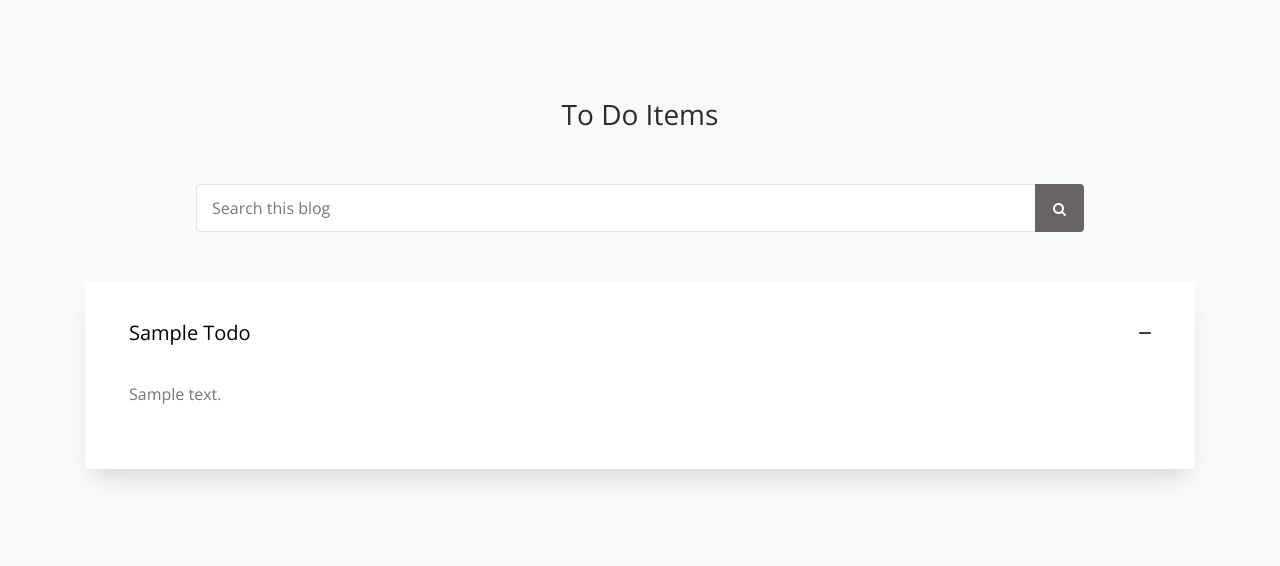
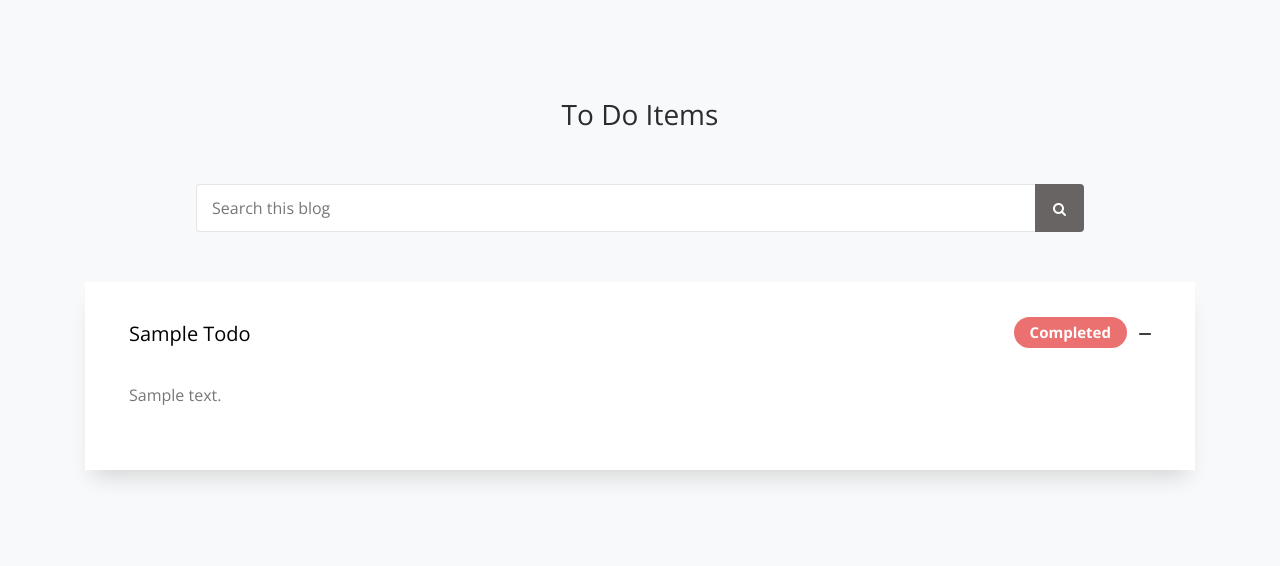
Before and after one commit to amanjha8100/ToDoAppDjango, a Django app: page / in a window 1280 px wide. Shown: the part 53-619 px from the top of the page. Run offline with Django 3.2, Linux system fonts and the light colour scheme; a user stored in the database is signed in; tables that the repository leaves empty hold one stand-in row (values such as "Sample post"); some libraries are stand-ins or nearby versions; some web fonts are replaced.

Commit message:
forms edit and ui completed

```diff
--- a/task/forms.py
+++ b/task/forms.py
@@ -13,3 +13,8 @@ class CreateUserForm(UserCreationForm):
 class AddForm(forms.Form):
     title = forms.CharField(max_length=120)
     msg = forms.CharField(widget=forms.Textarea)
+
+class EditForm(forms.Form):
+    title = forms.CharField(max_length=120)
+    msg = forms.CharField(widget=forms.Textarea)
+    status = forms.BooleanField()
--- a/task/templates/task/edit.html
+++ b/task/templates/task/edit.html
@@ -21,6 +21,10 @@
                 {% endfor %}
             </div>
             <div class="form-group">
+                <label for="status"> Status</label><br>
+                <input type="checkbox" class="form-control" id="status" name="status" value="Completed">
+            </div>
+            <div class="form-group">
                 <button class="btn btn-primary" type="submit">Edit</button>
             </div>
         </form>
--- a/task/templates/task/index.html
+++ b/task/templates/task/index.html
@@ -25,6 +25,9 @@
     text-align: center;
     pointer-events: none;
     color: #aaa;
+}
+.flex-gap{
+  gap:12px;
 }
 </style>
 {% endblock %}
@@ -55,9 +58,14 @@
                   <div class="card">
                     <div class="card-header" id="headingOne">
                       <h2 class="mb-0">
-                        <button class="d-flex align-items-center justify-content-between btn btn-link" data-toggle="collapse" data-target="#collapseOne" aria-expanded="true" aria-controls="collapseOne">
-                          <a href="{% url 'detail' task.id %}" style="color: #000; text-decoration: none;">{{task.title}}</a>
-                          <i class="fa" aria-hidden="true"></i>
+                        <button class="d-flex flex-gap align-items-center justify-content-between btn btn-link" data-toggle="collapse" data-target="#collapseOne" aria-expanded="true" aria-controls="collapseOne">
+                          <a href="{% url 'detail' task.id %}" style="color: #000; text-decoration: none;" class="mr-auto">{{task.title}}</a>
+                          {% if task.status %}
+                          <span class="badge badge-pill badge-danger p-2 px-3">Completed</span>
+                          {% else %}
+                          <span class="badge badge-pill badge-success p-2 px-3">Working</span>
+                          {% endif %}
+                          <i class="fa" aria-hidden="true" class="p-2"></i>
                         </button>
                       </h2>
                     </div>
--- a/task/templates/task/taskdetail.html
+++ b/task/templates/task/taskdetail.html
@@ -6,6 +6,9 @@
         .desktop{
             padding-top: 100px;
         }
+    }
+    .flex-gap{
+        gap:10px;
     }
 </style>
 {% endblock %}
@@ -27,7 +30,7 @@
                         {% else %}
                         <span class="badge badge-pill badge-success p-2 px-3 align-self-start">Working</span>
                         {% endif %}
-                        <div class="d-flex justify-content-center align-items-center">
+                        <div class="d-flex flex-gap justify-content-center align-items-center">
                             <a href="{% url 'edit' task.id %}" class="btn btn-info btn-fab btn-round align-self"><i class="fa fa-pencil-square-o" aria-hidden="true"></i></a>
                             <a href="{% url 'delete' task.id %}" class="btn btn-danger btn-fab btn-round"><i class="fa fa-trash" aria-hidden="true"></i></a>
                         </div>
--- a/task/views.py
+++ b/task/views.py
@@ -10,7 +10,7 @@ from django.views.generic.list import ListView
 from django.views.generic.detail import DetailView
 from django.views.generic.edit import CreateView
 from django.contrib.auth.decorators import login_required
-from . forms import AddForm
+from . forms import AddForm,EditForm
 # Create your views here.
 
 
@@ -81,17 +81,19 @@ def add(request):
 def edit(request, pk):
     obj = toDo.objects.filter(user=request.user).get(pk=pk)
     print(obj.description)
-    form = AddForm()
+    form = EditForm()
     dict_data = {
         'title':obj.title,
         'msg':obj.description,
+        'status':obj.status,
     }
-    form = AddForm(dict_data)
+    form = EditForm(dict_data)
     if request.method == "POST":
-        form = AddForm(request.POST)
+        form = EditForm(request.POST)
         if form.is_valid():
             obj.title = form.cleaned_data['title']
             obj.description = form.cleaned_data['msg']
+            obj.status = form.cleaned_data['status']
             obj.save()
             return redirect('detail',pk=pk)
         else:
```
